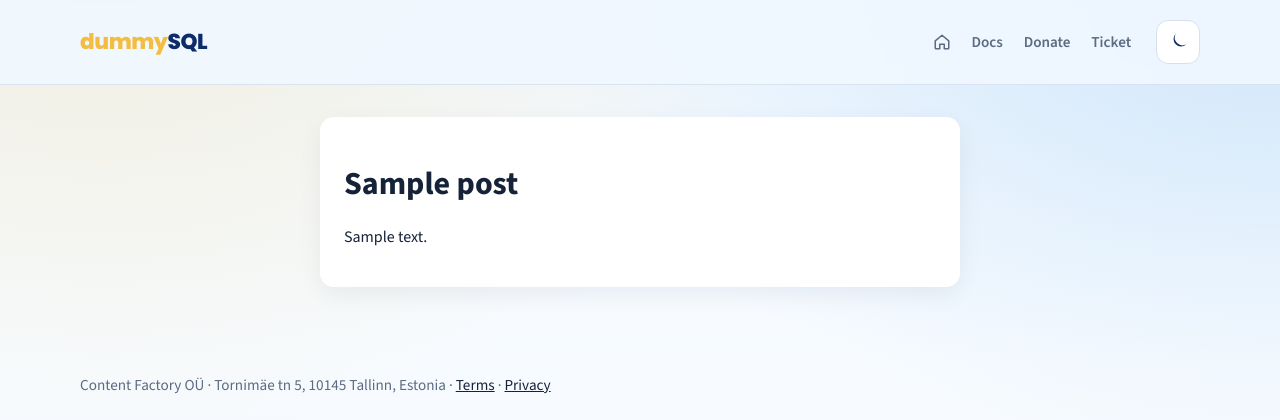
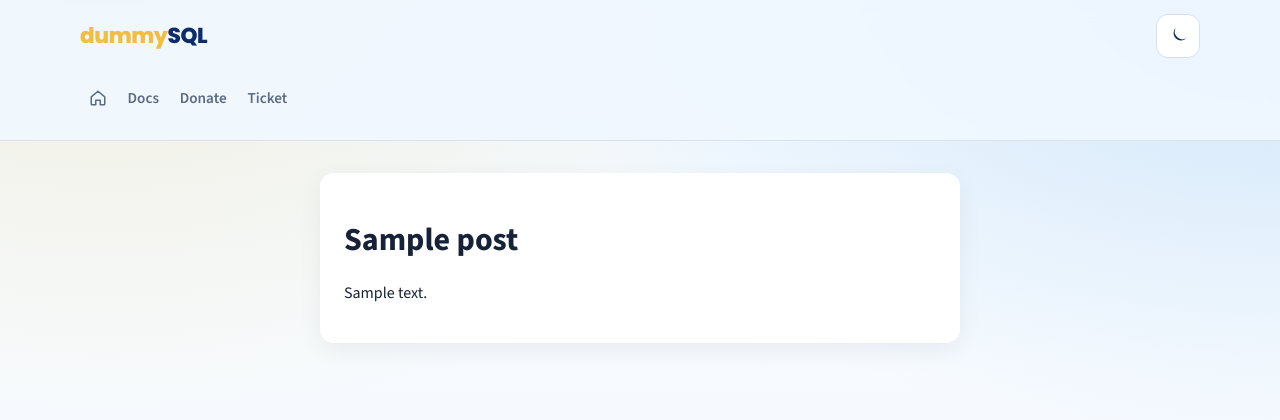
Before and after one commit to idealizer/dummy-product-theme, a WordPress theme: template index.php in a window 1280 px wide. Shown: the top 420 px of the page. Run offline with PHP 8.4 and a stand-in for WordPress, Linux system fonts and the light colour scheme; the site name, menu and one post (Sample post) are stand-ins, and other content is empty.

Commit message:
Keep the theme control on the wordmark row.
Co-authored-by: Cursor <cursoragent@cursor.com>

```diff
--- a/style.css
+++ b/style.css
@@ -4,7 +4,7 @@ Theme URI: https://www.contentfactory.ltd
 Description: Parameterized product marketing theme for Content Factory dummy* sites (donate, docs, ticket intake via dummySUPPORT, legal).
 Author: Content Factory OÜ
 Author URI: https://www.contentfactory.ltd
-Version: 1.2.0
+Version: 1.2.1
 Requires at least: 6.0
 Requires PHP: 7.4
 Text Domain: dummy-product
@@ -85,13 +85,18 @@ html.dark .site-header {
   flex-wrap: wrap;
   padding: .85rem 0;
 }
+.brand { order: 1; }
+.nav-toggle { order: 2; }
+.theme-toggle { order: 3; margin-left: auto; }
 .site-nav,
 .site-nav__menu {
+  order: 4;
   display: flex;
+  flex: 1 0 100%;
   flex-wrap: wrap;
   align-items: center;
   gap: .15rem .2rem;
-  margin: 0 0 0 auto;
+  margin: 0;
   padding: 0;
   list-style: none;
 }
```
